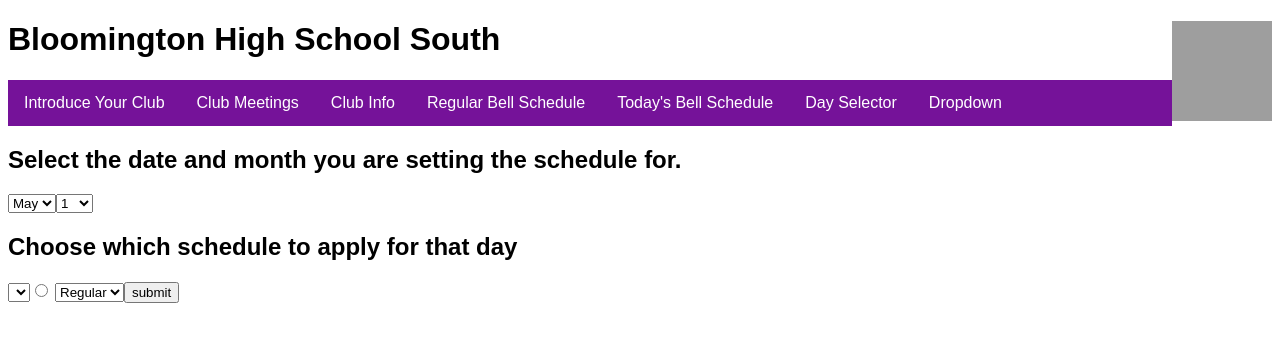
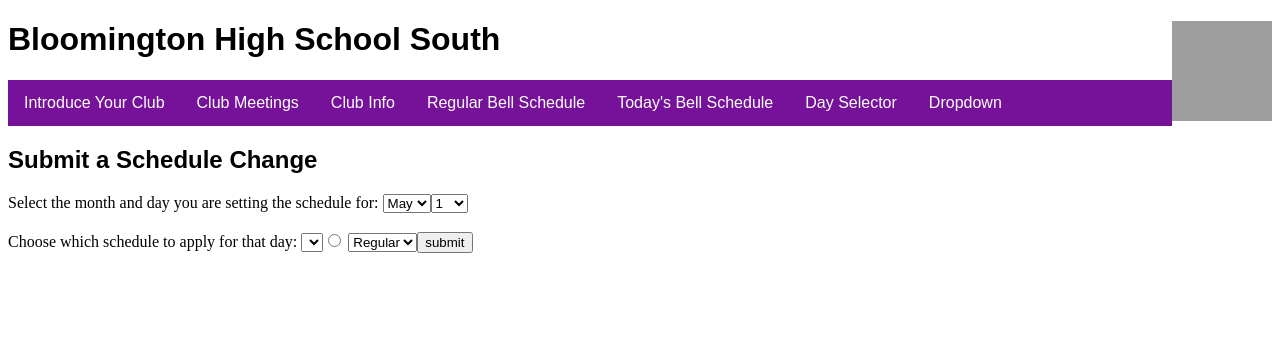
Before and after one commit to bhss-gwc/schedule, a PHP site: page /schedule/day_selector.php in a window 1280 px wide. Shown: the top 342 px of the page. Run offline with PHP 8.4, Linux system fonts and the light colour scheme; data that the repository does not hold is empty; grey boxes are pictures that could not be loaded.

Commit message:
changed the look a little bit

```diff
--- a/day_selector.php
+++ b/day_selector.php
@@ -121,7 +121,8 @@ $currentdate = date("j");
 
 ?>
 
-<h2>Select the date and month you are setting the schedule for.</h2>
+<h2>Submit a Schedule Change</h2>
+Select the month and day you are setting the schedule for:
 
 <?php
   echo '<SELECT name = "month">';
@@ -166,7 +167,8 @@ echo '<SELECT name = "date">';
 echo '</select>';
 ?>
 
-<h2>Choose which schedule to apply for that day</h2>
+<br><br>
+Choose which schedule to apply for that day:
 
 <?php
 echo '<SELECT name = "scheduletype">';//finish doing this select query/! defing $dbc-->
@@ -184,9 +186,9 @@ echo '<SELECT name = "scheduletype">';//finish doing this select query/! defing
   } else {
 		echo '<p class="bg-danger">There are currently no schedules available to choose from</p>';
 	}
+?>
 
-?>
-<h2>If you wish to create an entirely new schedule, click the button.</h2>
+<h3>If you wish to create an entirely new schedule, click the button.</h3>
 <form action = "handlermeetings.php" method="POST">
 <!--Meeting Date: <br>
 <input type = "text" name = "datemonth"/><br><br>
@@ -197,7 +199,6 @@ echo '<SELECT name = "scheduletype">';//finish doing this select query/! defing
 <select>
   <option name = "">Regular</option>
 </option>
-
 
 <input type = "submit" value = "submit" /><br>
 
```
